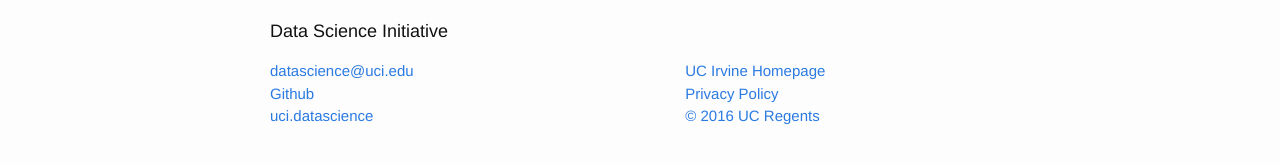
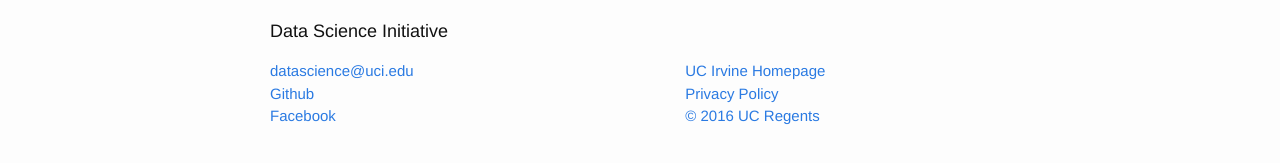
Before and after one commit to UCIDataScienceInitiative/UCIDataScienceInitiative.github.io, a Jekyll site: the page built from index.html, in a window 1280 px wide. Shown: the part 274-437 px from the top of the page. Built offline with Jekyll 4.4.1, drawn with Linux system fonts in a browser that asks for light colours.

Commit message:
Update icon-facebook.html

```diff
--- a/_includes/icon-facebook.html
+++ b/_includes/icon-facebook.html
@@ -1 +1 @@
-<a href="https://facebook.com/{{ include.username }}" target="_blank"><span class="icon icon--facebook"></span><span class="username">{{ include.username }}</span></a>
+<a href="https://facebook.com/{{ include.username }}" target="_blank"><span class="icon icon--facebook"></span><span class="username">Facebook</span></a>
```
